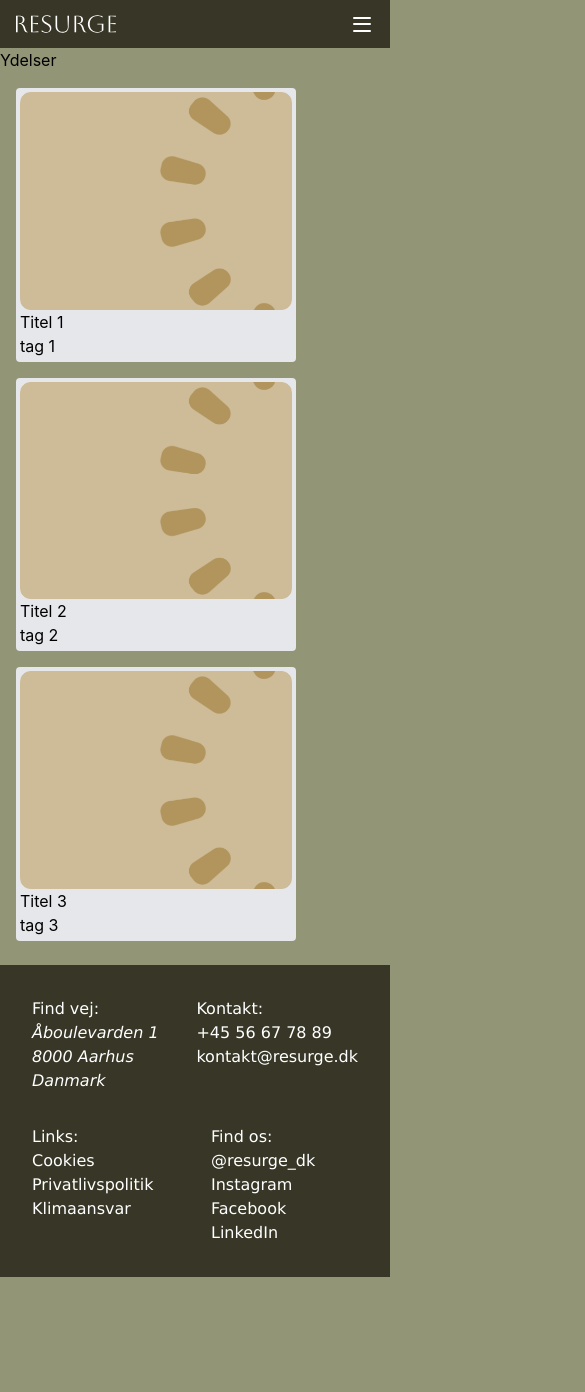
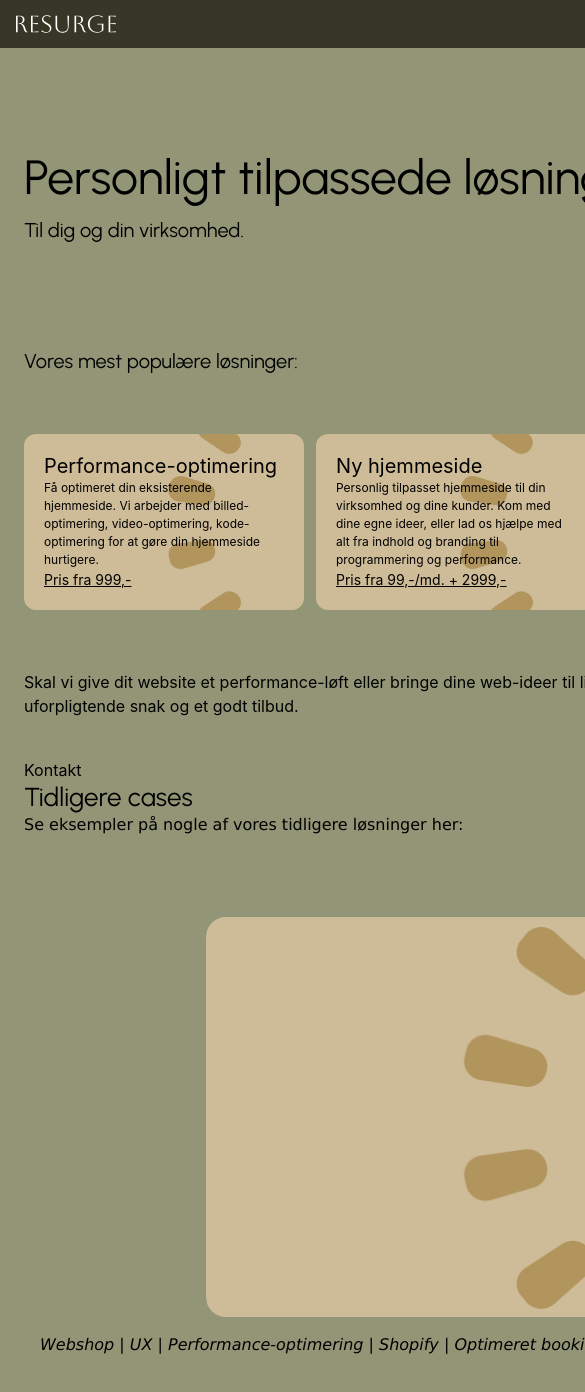
Before and after one commit to SaltyStarfish/resurge-projekt, a React (Vite) app in the folder resurge-react-project/: page /ydelser in a window 390 px wide. Shown: the top 1392 px of the page, 585 px wide, since content can reach past the window. Before the commit the page ends 1277 px from the top, so only its background shows below. Built offline with nearby package versions, Linux system fonts and the light colour scheme.

Commit message:
Ydelser opdateret, men ikke så god responsiv

```diff
--- a/resurge-react-project/src/components/PriceCardItem.jsx
+++ b/resurge-react-project/src/components/PriceCardItem.jsx
@@ -1,26 +1,13 @@
-import { Link } from "react-router-dom";
 
 //dette er en komponent
 export default function PriceCardItem(card) {
 
   return (
-    <div className="flex flex-col w-70 bg-gray-200 p-1 m-4 rounded">
-      <img src={card.image} alt={card.title} />
-      <h2>{card.title}</h2>
-      <p>{card.tag}</p>
+    <div className="flex flex-col flex flex-shrink-0 w-70 md:w-125 max-w-full rounded-xl relative overflow-hidden p-5 md:p-10">
+      <img className="absolute inset-0 object-cover -z-1 w-full h-full" src={card.image} alt={card.title} />
+      <h2 className="text-xl leading-tight md:text-[40px]">{card.title}</h2>
+      <p className="text-xs leading-normal md:text-xl">{card.indhold}</p>
+      <p className="text-sm leading-normal md:text-[26px] underline">{card.pris}</p>
     </div>
   )
 }
-
-/*
-NOTES:
-- HUSK at importere Link øverst på siden, hvis du vil bruge interne links!
-- Se hvilke paths, der kan linkes til i App.jsx-filen
-
-- Tailwind cheat sheet:
-https://flowbite.com/tools/tailwind-cheat-sheet/
-
-eller
-
-https://nerdcave.com/tailwind-cheat-sheet
-*/
--- a/resurge-react-project/src/components/PriceCardSection.jsx
+++ b/resurge-react-project/src/components/PriceCardSection.jsx
@@ -1,41 +1,40 @@
-import { Link } from "react-router-dom";
+// Husk at importere alle Links og Components, der referes til
+import PriceCardItem from '../components/PriceCardItem';
+import logo from '../assets/images/placeholder.png';
 
-//dette er en komponent
-export default function PriceCardSection() {
+
+function PriceCardSection() {
+
+const cards = [
+  {
+    image: logo,
+    title: "Performance-optimering",
+    indhold: "Få optimeret din eksisterende hjemmeside. Vi arbejder med billed-optimering, video-optimering, kode-optimering for at gøre din hjemmeside hurtigere.",
+    pris: "Pris fra 999,-",
+  },
+  {
+    image: logo,
+    title: "Ny hjemmeside",
+    indhold: "Personlig tilpasset hjemmeside til din virksomhed og dine kunder. Kom med dine egne ideer, eller lad os hjælpe med alt fra indhold og branding til programmering og performance.",
+    pris: "Pris fra 99,-/md. + 2999,-",
+  },
+  {
+    image: logo,
+    title: "Ny webshop",
+    indhold: "Skræddersyet webshop til din virksomhed og dine kunder.",
+    pris: "Pris fra 199,-/md. + 3999,-",
+  },
+];
 
   return (
-    <div className="m-2 w-100 border py-2 px-4 rounded verdana">
-      <p> Denne box er en skabelon, man kan bruge til at oprette components. Ellers kan man bare slette den.</p>
-
-      {/* Tailwind styling */}
-      <div className="m-2 w-80 bg-gray-200 py-2 px-4 rounded verdana">
-        <p> Eksempel på styling med Tailwind</p>
+    <>
+      <div className='flex gap-3 md:gap-7.5 overflow-x-auto hide-scrollbar'>
+        {cards.map((card, index) => (
+          <PriceCardItem key={index} {...card}/>
+        ))}
       </div>
-
-      {/* Inline styling */}
-      <div style={{margin: "8px", width: "320px", backgroundColor: "lightgray", padding: "8px 16px", borderRadius: "3px", fontFamily: "Verdana, Tahoma, system-ui, sans-serif"}}>
-        <p>
-          Eksempel på inline-styling
-        </p>
-      </div>
-
-      {/* Interne links*/}
-      <div className="m-2 w-80 bg-gray-100 py-2 px-4 rounded text-blue-700 verdana">
-        <Link to="/kontakt">Eksempel på et internt link (til Kontakt)</Link>
-      </div>
-    </div>
+    </>
   )
 }
 
-/*
-NOTES:
-- HUSK at importere Link øverst på siden, hvis du vil bruge interne links!
-- Se hvilke paths, der kan linkes til i App.jsx-filen
-
-- Tailwind cheat sheet:
-https://flowbite.com/tools/tailwind-cheat-sheet/
-
-eller
-
-https://nerdcave.com/tailwind-cheat-sheet
-*/
+export default PriceCardSection
--- a/resurge-react-project/src/views/YdelserView.jsx
+++ b/resurge-react-project/src/views/YdelserView.jsx
@@ -1,36 +1,77 @@
 // Husk at importere alle Links og Components, der referes til
-import PriceCardItem from '../components/PriceCardItem'
+import { Link } from "react-router-dom";
 
-import logo from '../assets/images/placeholder.png';
+import Container from "../components/Container"
+import PriceCardSection from "../components/PriceCardSection"
+import CaseCard from "../components/CaseCard"
+import placeHolder from "../assets/images/placeholder.png"
+import CtaLink from "../components/CtaLink"
 
 
 function YdelserView() {
+  const cases = [
+    {
+      title: "CeraCera",
+      description: "Ny webshop til keramikværksted med fokus på enkel booking, nem vedligeholdelse af siden og en effektiv brugeroplevelse.",
+      image: placeHolder,
+      tags: ["Webshop", "UX", "Performance-optimering", "Shopify", "Optimeret bookingflow", "Visuel identitet", "SEO"],
+      link: "/cases/cera-cera"
+    },
 
-const cards = [
-  {
-    image: logo,
-    title: "Titel 1",
-    tag: "tag 1",
-  },
-  {
-    image: logo,
-    title: "Titel 2",
-    tag: "tag 2",
-  },
-  {
-    image: logo,
-    title: "Titel 3",
-    tag: "tag 3",
-  },
-];
+    {
+      title: "Repare",
+      description: "WordPress-løsning og visuel identitet til nyopstartet B2B-virksomhed, hvor et enkelt design med et lavt klimaaftryk var i højsædet.",
+      image: placeHolder,
+      tags: ["WordPress", "Websitelancering", "Visuel identitet", "Digital strategi", "Lavt Co2-aftryk", "B2B", "SEO"],
+      link: "#"
+    },
+
+    {
+      title: "Kreuzbär",
+      description: "Performance-optimering og ny visuel identitet til Aarhus-café, hvor vi særligt arbejdede med page speed, SEO samt billed- og videooptimering.",
+      image: placeHolder,
+      tags: ["WordPress", "Digital strategi", "UX", "Visuel identitet", "Frontend", "Performance-optimering", "SEO"],
+      link: "#"
+    },
+  ]
 
   return (
     <>
-      {/* Opret sidens indhold herunder som "normal HTML" eller referer til components*/}
-      <h1>Ydelser</h1>
-      {cards.map((card, index) => (
-        <PriceCardItem key={index} {...card}/>
-      ))}
+      <Container>
+        <section className="mt-[105px] mb-15">
+          <h1 className="font-h1 font-medium mb-4">Personligt tilpassede løsninger</h1>
+          <p className="font-h3 font-medium mb-6">
+            Til dig og din virksomhed.
+          </p>
+        </section>
+        <div className="mt-[105px] mb-15">
+          <h2 className="font-h3 font-medium">
+            Vores mest populære løsninger:
+          </h2>
+        </div>
+          <PriceCardSection/>
+        <p className="mb-10 mt-15">Skal vi give dit website et performance-løft eller bringe dine web-ideer til live? Så kontakt os i dag for en uforpligtende snak og et godt tilbud.</p>
+        <p className="justify-self-center mx-auto">Kontakt</p>
+        <h2 className="font-h2">Tidligere cases</h2>
+        <p className="font-body">Se eksempler på nogle af vores tidligere løsninger her:</p>
+        <div className="grid md:grid-cols-3 gap-3 md:gap-7.5 overflow-x-auto hide-scrollbar mt-20 mb-[105px]">
+          {cases.map((item, index) => (
+            <CaseCard
+              key={index}
+              title={item.title}
+              tags={item.tags}
+              image={item.image}
+              link={item.link}
+            />
+          ))}
+        </div>
+        <section className="mb-[105px]">
+          <h2 className="font-h2 mb-7.5">Vi skaber optimerede websites skræddersyet til dig og din virksomhed</h2>
+          <p className="font-body mb-9">Hos Resurge er der ikke langt fra ideer til virkelighed. Vi hjælper små og mellemstore virksomheder med at opbygge nye websites eller optimere eksisterende sites. Og så er vi specialister i webperformance og arbejder med det i alle vores løsninger. </p>
+          <p className="font-body mb-10">Performance handler om mængden af data, der skal indlæses, når en kunde vil besøge dit website. Overflødig data loader langsommere, og de færreste kunder vil bruge tid på et langsomt website. Når vi performance-optimerer, får vi websitet til at fylde så lidt som muligt og loade hurtigere. Det giver de besøgende en bedre oplevelse, rangerer bedre på Google, kræver mindre strøm fra brugerens mobil eller computer og udleder mindre CO2. Alt sammen til en aftalt lav pris. </p>
+          <CtaLink to={"/blog"}>Læs mere</CtaLink>
+        </section>
+      </Container>
     </>
   )
 }
```
